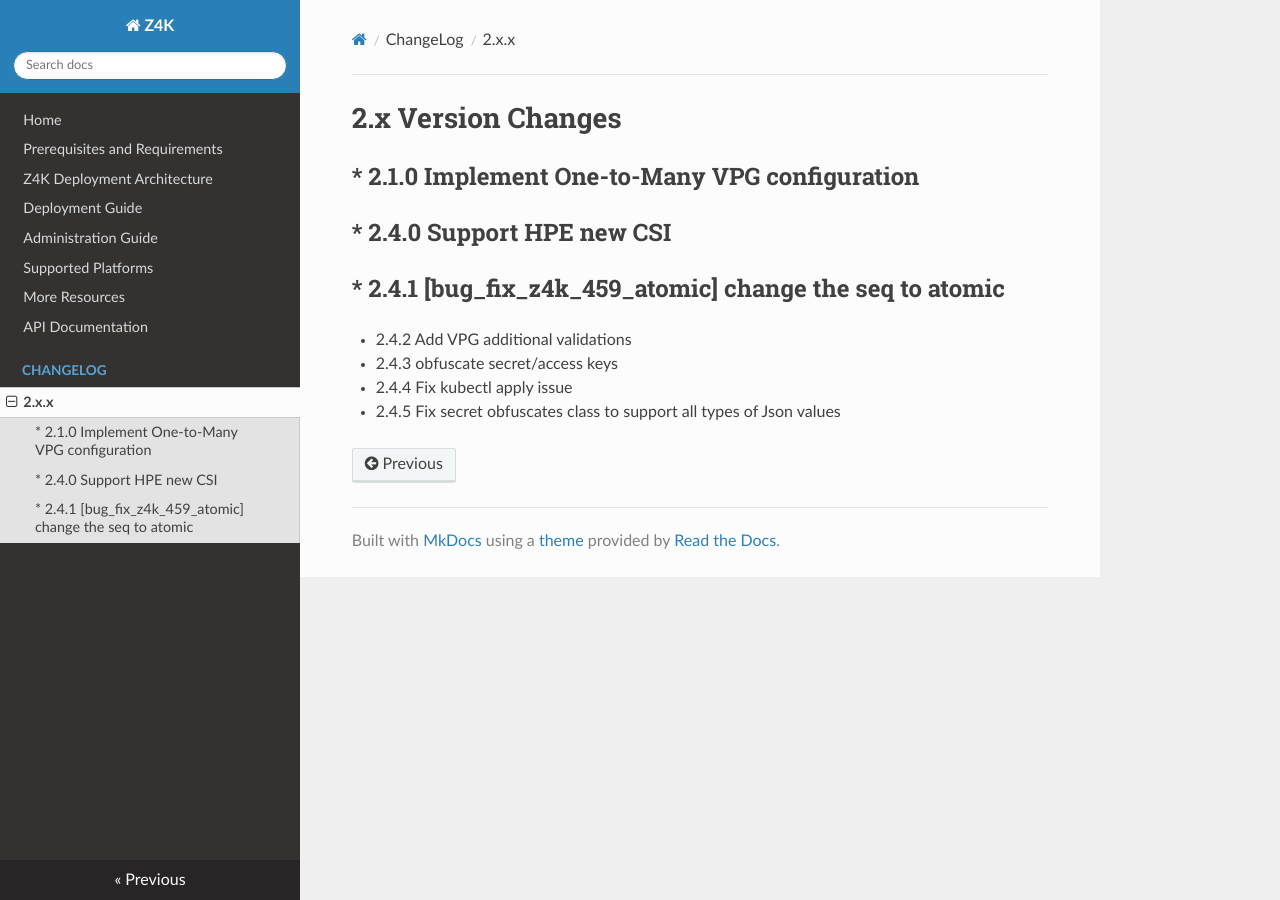
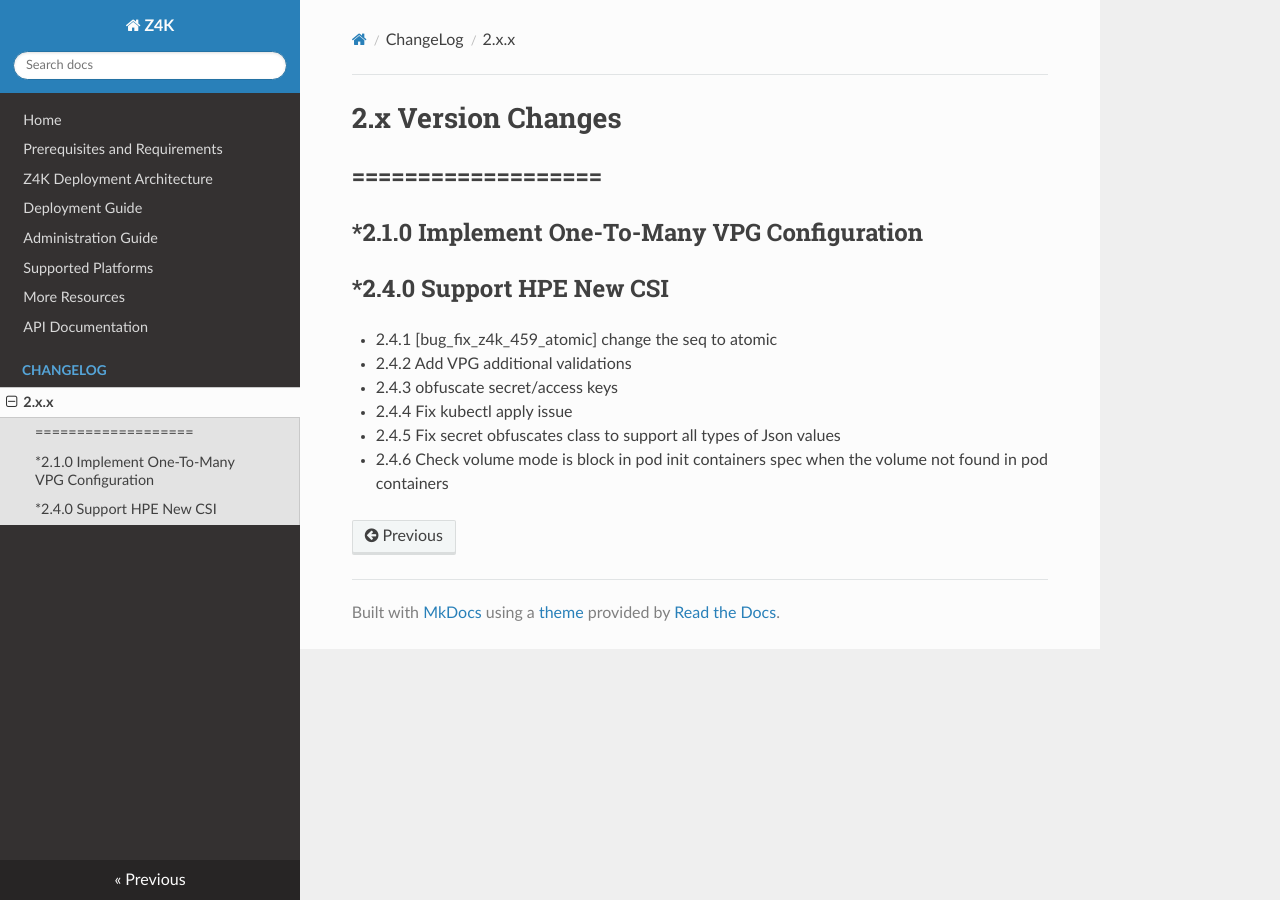
Before and after one commit to ZertoPublic/Z4K, an MkDocs documentation site: the page built from docs/changes/version2.x.x.md, in a window 1280 px wide. Built offline with MkDocs 1.6.1, drawn with Linux system fonts in a browser that asks for light colours.

Commit message:
commit all changes on branch :2.4.6 for version:2.4.6

```diff
--- a/docs/changes/version2.x.x.md
+++ b/docs/changes/version2.x.x.md
@@ -1,12 +1,14 @@
 2.x Version Changes
 ===================
-* 2.1.0 Implement One-to-Many VPG configuration
------------------------------------------------
-* 2.4.0 Support HPE new CSI
------------------------------------------------
+===================
+-------------------
+*2.1.0 Implement One-To-Many VPG Configuration
+----------------------------------------------
+*2.4.0 Support HPE New CSI
+--------------------------
 * 2.4.1 [bug_fix_z4k_459_atomic] change the seq to atomic
----------------------------------------------------------
 * 2.4.2 Add VPG additional validations
 * 2.4.3 obfuscate secret/access keys
 * 2.4.4 Fix kubectl apply issue
 * 2.4.5 Fix secret obfuscates class to support all types of Json values
+* 2.4.6 Check volume mode is block  in pod init containers spec when the volume not found in pod containers
```
